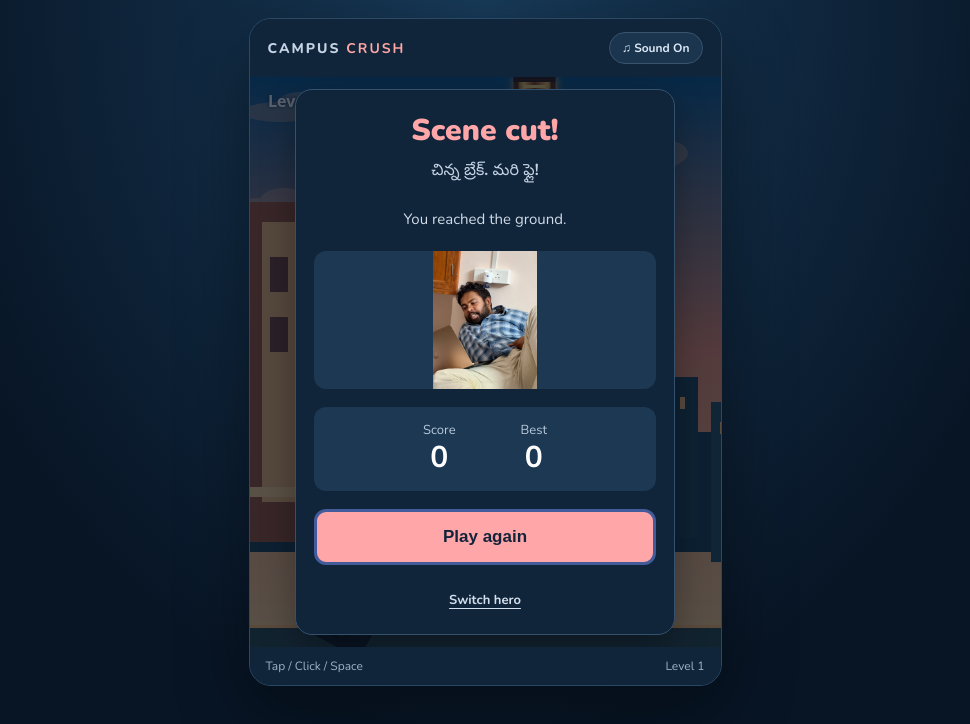
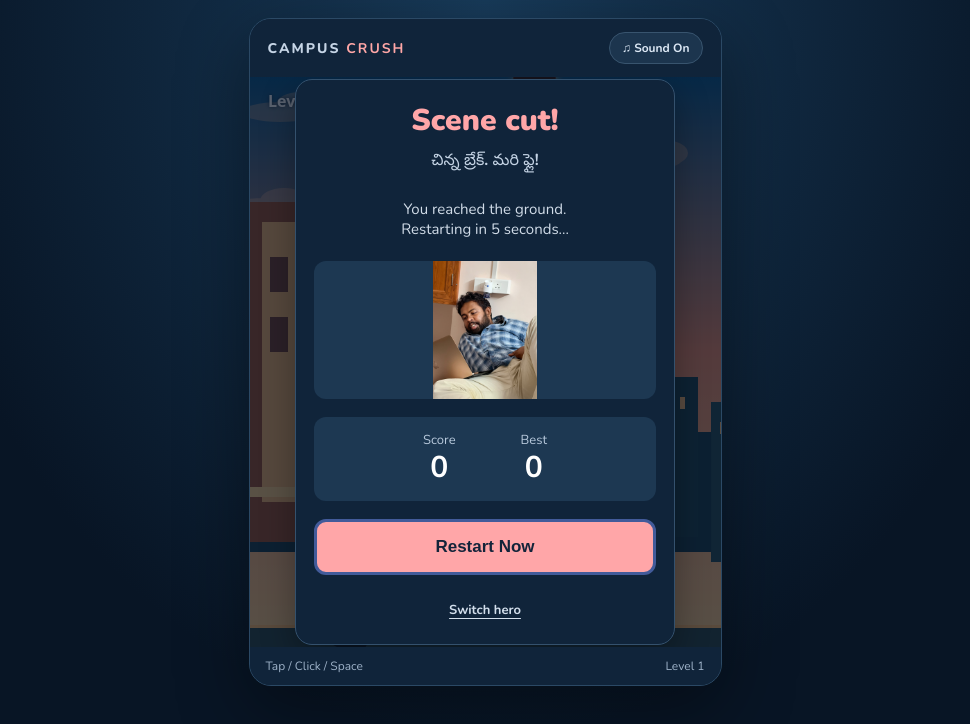
Before and after one commit to some4906-a11y/sujju-baby, a React (Vite) app in the folder Campus-Crush/: page / in a window 1280 px wide. Both pictures are taken after a click on the element 640 px from the left and 362 px from the top of the page. Shown: the top 724 px of the page, without its empty margins (155-1125 px from the left). Built offline with nearby package versions, Linux system fonts and the light colour scheme.

Commit message:
Update main.jsx

```diff
--- a/Campus-Crush/src/main.jsx
+++ b/Campus-Crush/src/main.jsx
@@ -14,6 +14,7 @@ function App() {
   const musicRef = useRef(null);
   const musicAudioRef = useRef(null);
   const gameOverAudioRef = useRef(null);
+  const restartTimerRef = useRef(null);
 
   const [screen, setScreen] = useState('ready');
   const [score, setScore] = useState(0);
@@ -23,6 +24,7 @@ function App() {
   const [sound, setSound] = useState(true);
   const [hero, setHero] = useState(0);
   const [level, setLevel] = useState(1);
+  const [restartCountdown, setRestartCountdown] = useState(0);
 
   const uiRef = useRef({});
   uiRef.current = { screen, score, best, level, sound };
@@ -57,6 +59,15 @@ function App() {
 
   useEffect(() => {
     init();
+  }, []);
+
+  useEffect(() => {
+    return () => {
+      if (restartTimerRef.current) {
+        clearInterval(restartTimerRef.current);
+        restartTimerRef.current = null;
+      }
+    };
   }, []);
 
   const ensureAudio = () => {
@@ -133,6 +144,28 @@ function App() {
     }
   };
 
+  const restartGame = () => {
+    if (restartTimerRef.current) {
+      clearInterval(restartTimerRef.current);
+      restartTimerRef.current = null;
+    }
+
+    setRestartCountdown(0);
+    init();
+
+    requestAnimationFrame(() => {
+      const game = gameRef.current;
+
+      if (!game) return;
+
+      game.started = true;
+      setScreen('playing');
+      startMusic();
+      game.bird.vy = -5.3;
+      tone(640, 0.07, 'square', 0.025);
+    });
+  };
+
   const lose = () => {
     const game = gameRef.current;
 
@@ -153,6 +186,26 @@ function App() {
         gameOverAudioRef.current.play().catch(() => {});
       } catch {}
     }
+
+    if (restartTimerRef.current) {
+      clearInterval(restartTimerRef.current);
+    }
+
+    setRestartCountdown(6);
+
+    restartTimerRef.current = setInterval(() => {
+      setRestartCountdown((previous) => {
+        if (previous <= 1) {
+          clearInterval(restartTimerRef.current);
+          restartTimerRef.current = null;
+
+          restartGame();
+          return 0;
+        }
+
+        return previous - 1;
+      });
+    }, 1000);
   };
 
   const flap = () => {
@@ -160,7 +213,7 @@ function App() {
     if (!game) return;
 
     if (game.over) {
-      init();
+      restartGame();
       return;
     }
 
@@ -483,7 +536,11 @@ function App() {
               <div className="modal">
                 <h1>Scene cut!</h1>
                 <h3>చిన్న బ్రేక్. మరి ఫ్లై!</h3>
-                <p>You reached the ground.</p>
+                <p>
+                  You reached the ground.
+                  <br />
+                  Restarting in {restartCountdown} seconds...
+                </p>
 
                 <div className="hero-box">
                   <img src="/assets/game-hero-new.jpg" alt="Hero" />
@@ -500,14 +557,8 @@ function App() {
                   </div>
                 </div>
 
-                <button
-                  className="play"
-                  onClick={() => {
-                    init();
-                    requestAnimationFrame(() => flap());
-                  }}
-                >
-                  Play again
+                <button className="play" onClick={restartGame}>
+                  Restart Now
                 </button>
 
                 <button
```
